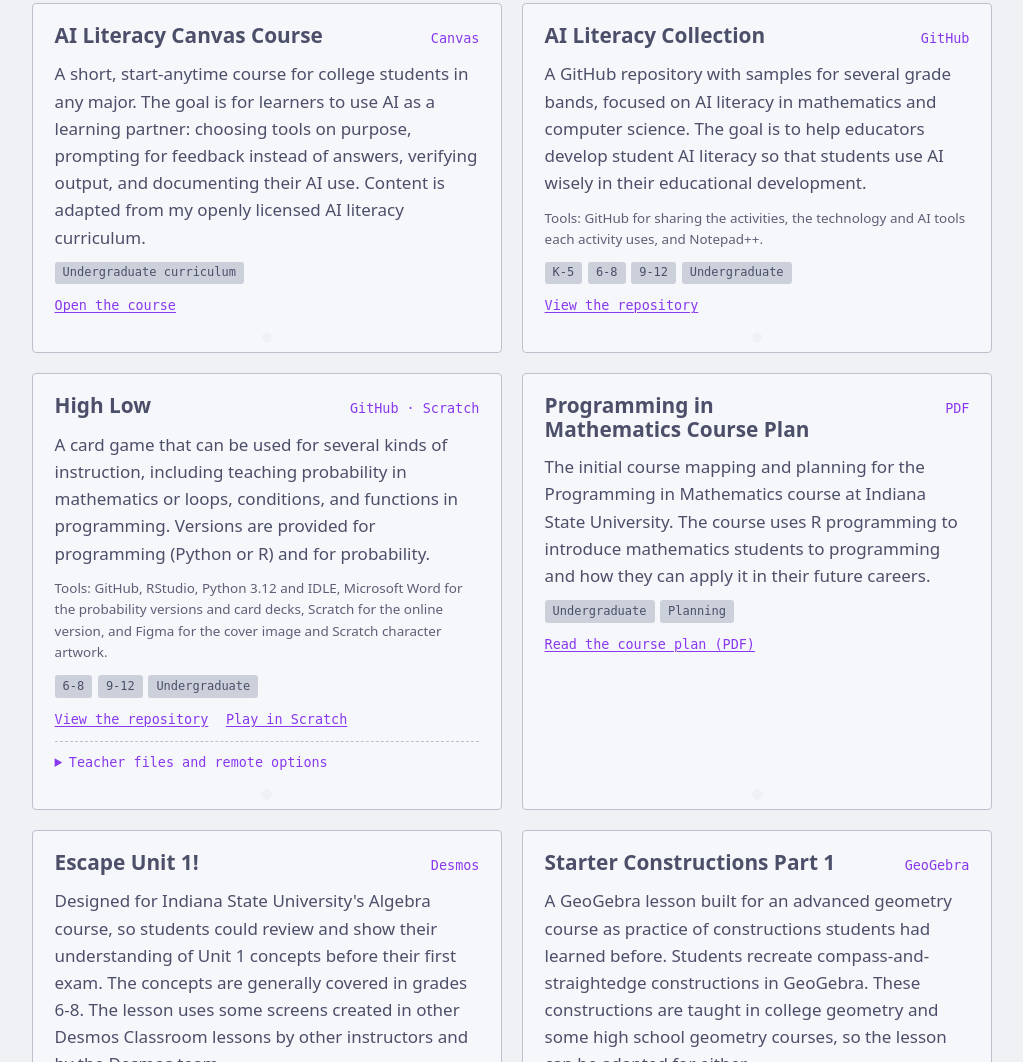
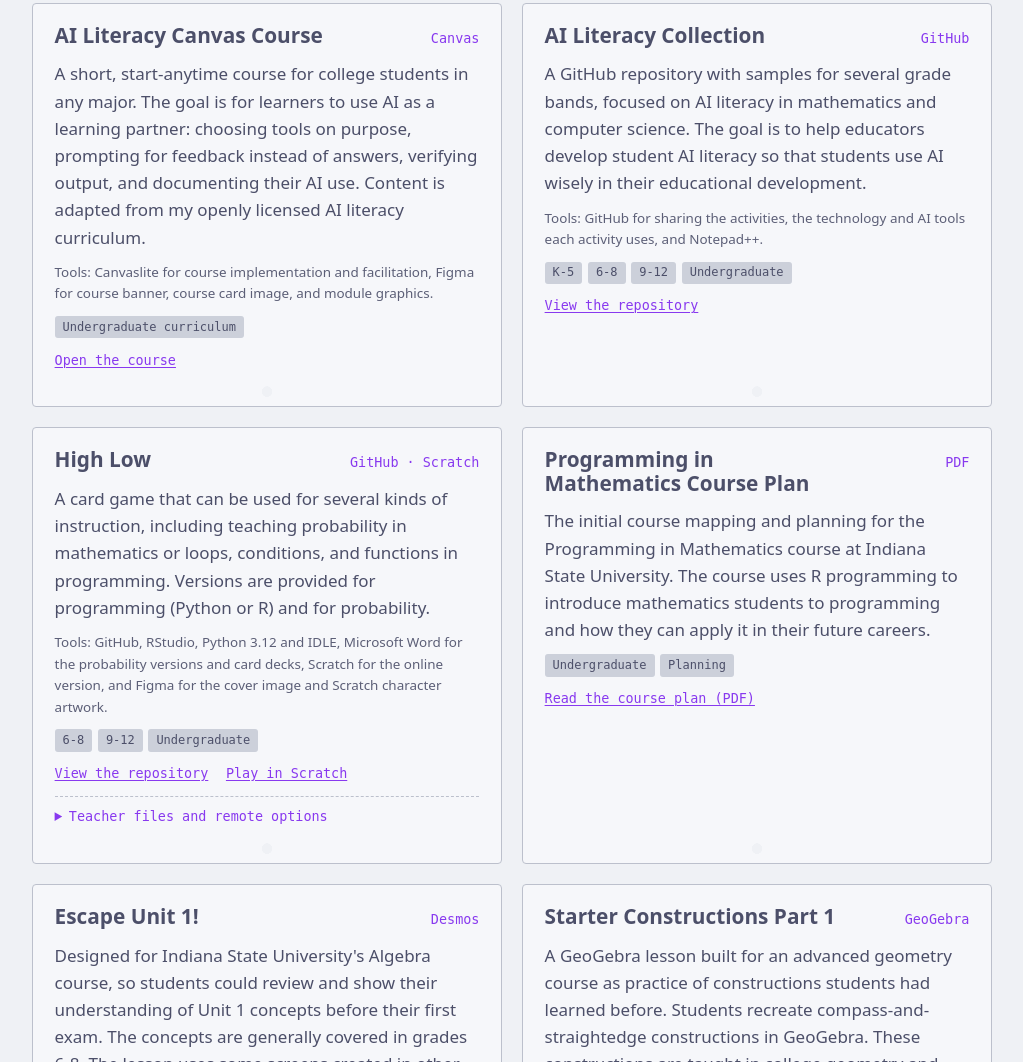
Before and after one commit to chelsyschnabel/chelsyschnabel.github.io, a plain HTML site: page index.html in a window 1280 px wide. Shown: the part 908-1970 px from the top of the page, without its empty margins (128-1151 px from the left). Drawn offline with Linux system fonts and the light colour scheme; a web font is replaced by a local one.

Commit message:
Include tools used for course implementation
Added tools information for the AI Literacy Canvas Course.

```diff
--- a/index.html
+++ b/index.html
@@ -238,6 +238,7 @@ footer p { margin: 0; }
         <li class="card" data-levels="ug">
           <div class="card-top"><h3>AI Literacy Canvas Course</h3><span class="callno">Canvas</span></div>
           <p>A short, start-anytime course for college students in any major. The goal is for learners to use AI as a learning partner: choosing tools on purpose, prompting for feedback instead of answers, verifying output, and documenting their AI use. Content is adapted from my openly licensed AI literacy curriculum.</p>
+          <p class="tools">Tools: Canvaslite for course implementation and facilitation, Figma for course banner, course card image, and module graphics.</p>
           <ul class="tags"><li>Undergraduate curriculum</li></ul>
           <div class="card-links"><a href="https://canvaslite.instructure.com/courses/24107">Open the course</a></div>
         </li>
```
